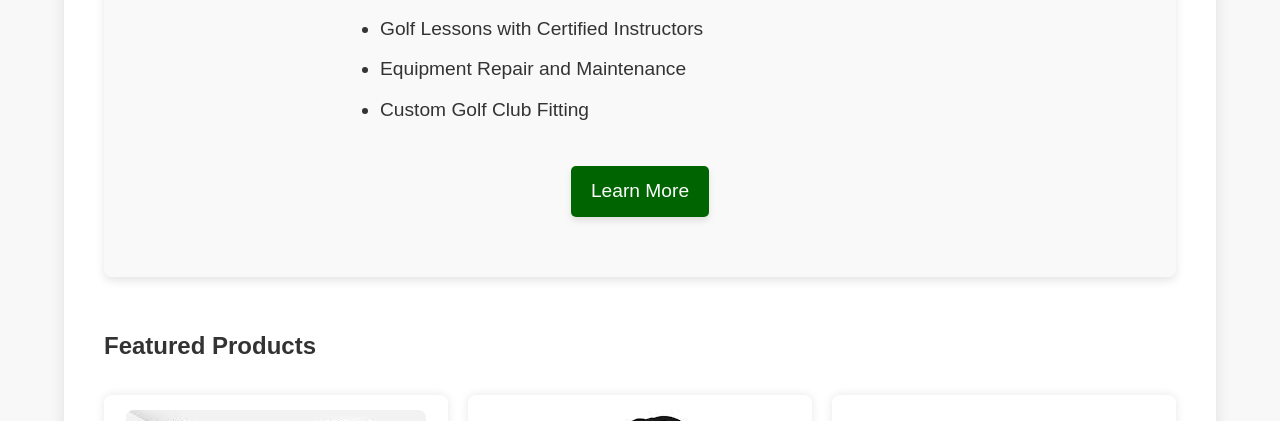
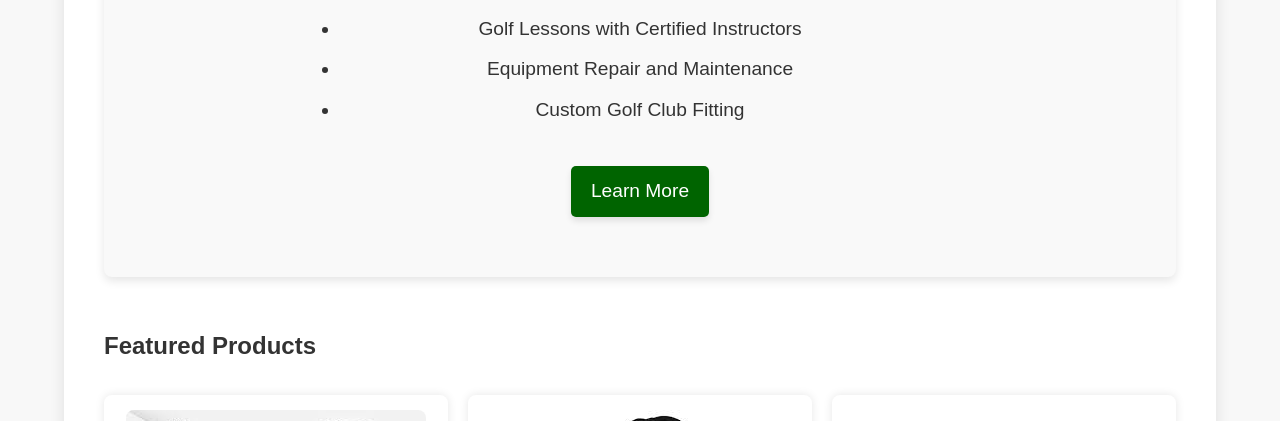
Before and after one commit to Santix123123/Basic-Informational-Site, a plain HTML site: page index.html in a window 1280 px wide. Shown: the part 679-1100 px from the top of the page. Drawn offline with Linux system fonts and the light colour scheme.

Commit message:
Fixing index.html layout

```diff
--- a/styles.css
+++ b/styles.css
@@ -342,7 +342,7 @@ footer {
 
 .hero-services ul {
     list-style: disc; /* Keep bullet points */
-    padding-left: 40px; /* Add padding for bullet alignment */
+    padding-left: 0; /* Remove default padding */
     text-align: center; /* Center-align the list container */
     margin: 20px auto; /* Center the list container */
     max-width: 600px; /* Limit the width of the list */
@@ -350,7 +350,8 @@ footer {
 
 .hero-services ul li {
     margin-bottom: 10px; /* Add spacing between list items */
-    text-align: left; /* Align text within each item */
+    display: list-item; /* Ensure proper bullet point behavior */
+    text-align: center; /* Center-align text within each item */
 }
 
 .hero-services a.btn {
```
